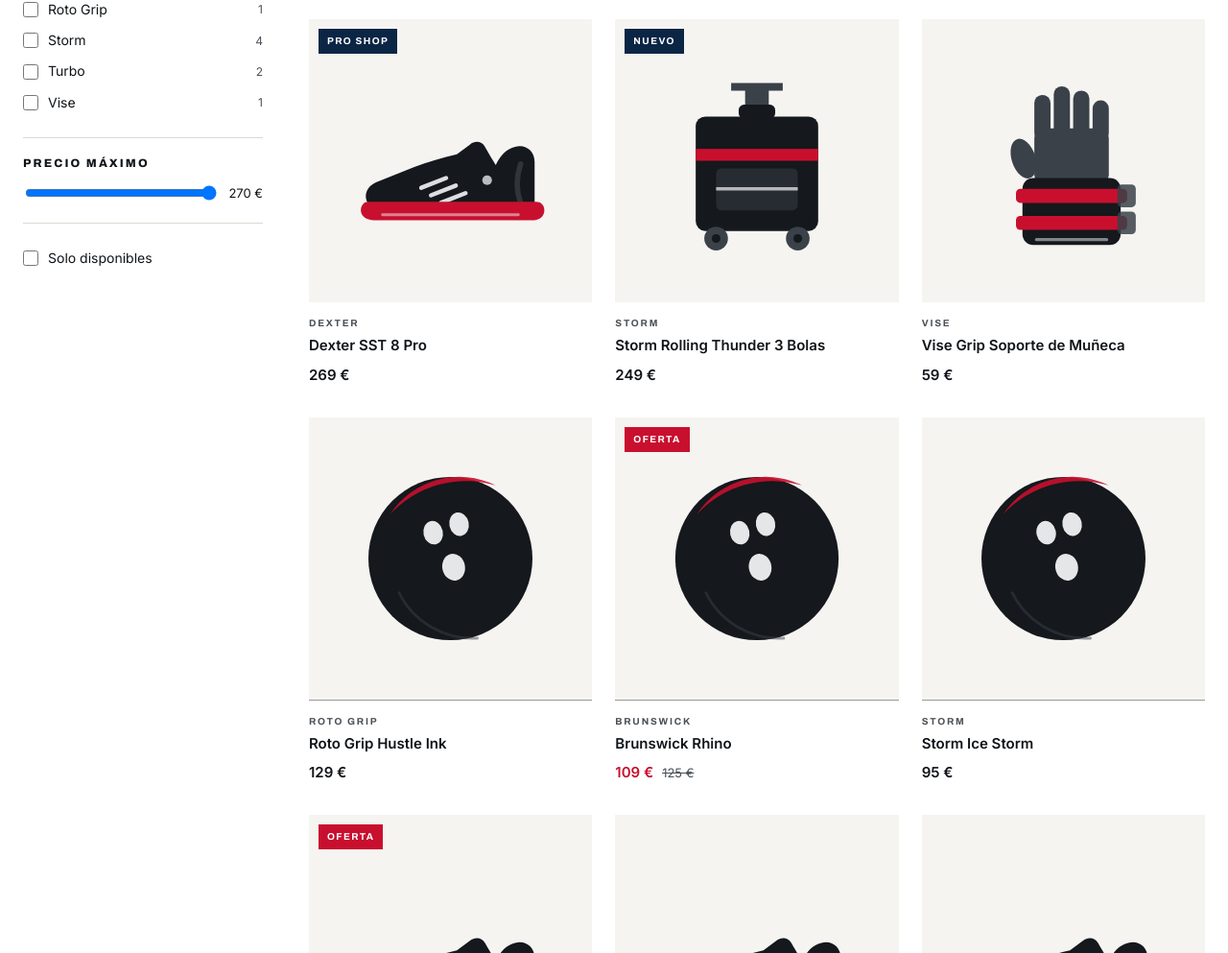
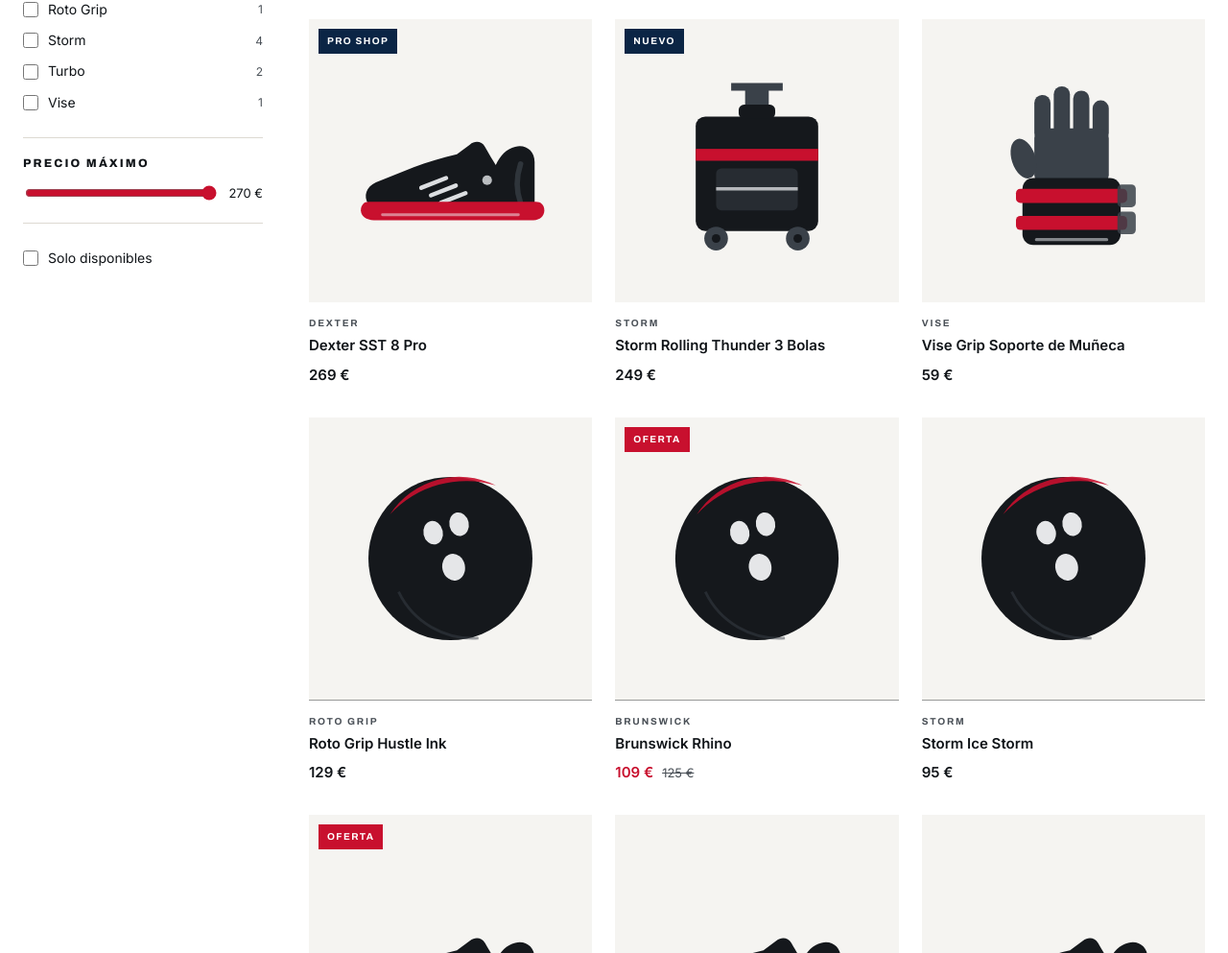
Before and after one commit to hugotc-creator/xtm-bowling, a plain HTML site: page catalogo.html in a window 1280 px wide. Shown: the part 939-1932 px from the top of the page at 96% size. Drawn offline with Linux system fonts and the light colour scheme.

Commit message:
Usa el rojo de marca en el deslizador de precio
Co-Authored-By: Claude Opus 5 (1M context) <noreply@anthropic.com>

```diff
--- a/assets/css/styles.css
+++ b/assets/css/styles.css
@@ -682,6 +682,7 @@ h4 {
 
 .range-row input {
   flex: 1;
+  accent-color: var(--red);
 }
 
 .field {
```
